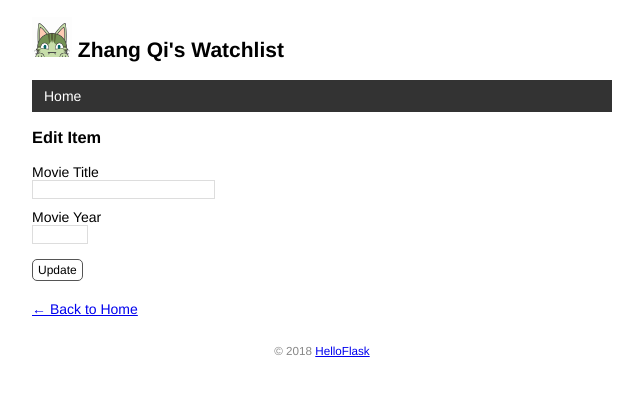
After one commit to nidenuoyan/flask-noob, a Flask app: template templates/edit.html in a window 1280 px wide. The commit adds this page. Shown: the top 396 px of the page, without its empty margins (318-961 px from the left). Run offline with Flask 3, Linux system fonts and the light colour scheme; the template is opened without the code that fills it: values that come from a table or form of the project are taken from there, others are empty; some libraries are stand-ins or nearby versions.

Commit message:
更新模板

```diff
--- a/app.py
+++ b/app.py
@@ -1,72 +1,112 @@
-from flask import Flask,url_for,render_template,request,flash,redirect
+from flask import Flask, url_for, render_template, request, flash, redirect
 from flask_sqlalchemy import SQLAlchemy
 
-import os
-import sys
-
-WIN = sys.platform.startswith('win')
-if WIN:  # 如果是 Windows 系统，使用三个斜线
-    prefix = 'sqlite:///'
-else:  # 否则使用四个斜线
-    prefix = 'sqlite:////'
+# 移除冗余导入（sys、os、psycopg2，无需再适配SQLite路径）
 
 app = Flask(__name__)
 
-app.config['SQLALCHEMY_DATABASE_URI'] = prefix + os.path.join(app.root_path, 'data.db')
-app.config['SQLALCHEMY_TRACK_MODIFICATIONS'] = False  # 关闭对模型修改的监控
-# 在扩展类实例化前加载配置
+# 1. 保留SECRET_KEY，支持flash()和session功能
+app.config['SECRET_KEY'] = 'your-secret-key-here'  # 生产环境使用secrets.token_hex(16)生成随机字符串
+
+# 2. 配置MySQL数据库连接（核心：不使用pymysql，依赖mysqlclient驱动）
+# 连接格式：mysql://[用户名]:[密码]@[主机地址]:[端口]/[数据库名]?charset=utf8mb4
+app.config['SQLALCHEMY_DATABASE_URI'] = 'mysql://root:123456@localhost:3306/flask_movie_db?charset=utf8mb4'
+# 解释：
+# - root：MySQL用户名（可替换为你的自定义用户名，如user）
+# - your_mysql_password：MySQL用户密码（替换为你的实际MySQL密码，不能为空请填写）
+# - localhost：MySQL主机地址（本地服务填localhost，远程服务填对应IP）
+# - 3306：MySQL默认端口（未修改则保持不变）
+# - flask_movie_db：步骤1中创建的MySQL数据库名（需与实际创建的一致）
+
+# 3. 关闭模型修改监控，提升性能
+app.config['SQLALCHEMY_TRACK_MODIFICATIONS'] = False
+
+# 初始化SQLAlchemy（关联Flask应用）
 db = SQLAlchemy(app)
 
-class User(db.Model):  # 表名将会是 user（自动生成，小写处理）
-    id = db.Column(db.Integer, primary_key=True)  # 主键
-    name = db.Column(db.String(20))  # 名字
+# 定义数据模型（与之前一致，无需修改，SQLAlchemy自动适配MySQL表结构）
+class User(db.Model):
+    id = db.Column(db.Integer, primary_key=True)  # 主键，MySQL自动支持自增
+    name = db.Column(db.String(20))  # 对应MySQL的VARCHAR(20)
 
 
-class Movie(db.Model):  # 表名将会是 movie
-    id = db.Column(db.Integer, primary_key=True)  # 主键
-    title = db.Column(db.String(60))  # 电影标题
-    year = db.Column(db.String(4))  # 电影年份
+@app.context_processor
+def inject_user():
+    user = User.query.first()  # 从数据库查询包含 name 的 user 对象
+    return dict(user=user)  # 传递给模板，模板中可通过 {{ user.name }} 访问
 
-name = 'Zhang Qi'
-movies = [
-    {'title': 'My Neighbor Totoro', 'year': '1988'},
-    {'title': 'Dead Poets Society', 'year': '1989'},
-    {'title': 'A Perfect World', 'year': '1993'},
-    {'title': 'Leon', 'year': '1994'},
-    {'title': 'Mahjong', 'year': '1996'},
-    {'title': 'Swallowtail Butterfly', 'year': '1996'},
-    {'title': 'King of Comedy', 'year': '1999'},
-    {'title': 'Devils on the Doorstep', 'year': '1999'},
-    {'title': 'WALL-E', 'year': '2008'},
-    {'title': 'The Pork of Music', 'year': '2012'},
-]
+class Movie(db.Model):
+    id = db.Column(db.Integer, primary_key=True)
+    title = db.Column(db.String(60))  # 对应MySQL的VARCHAR(60)
+    year = db.Column(db.String(4))  # 对应MySQL的VARCHAR(4)
 
+# 4. 初始化数据库表和默认数据（应用上下文内执行）
+with app.app_context():
+    # 创建所有数据表（若表已存在，不会重复创建，安全执行）
+    db.create_all()
+    # 初始化默认用户数据（避免User.query.first()返回None）
+    if not User.query.first():
+        user = User(name='Zhang Qi')
+        db.session.add(user)
+        db.session.commit()
 
+# 5. 主页视图函数（逻辑与之前一致，无需修改）
 @app.route('/',methods=['GET', 'POST'])
 def index():
-    if request.method == 'POST':  # 判断是否是 POST 请求
+    if request.method == 'POST':
         # 获取表单数据
-        title = request.form.get('title')  # 传入表单对应输入字段的 name 值
+        title = request.form.get('title')
         year = request.form.get('year')
         # 验证数据
         if not title or not year or len(year) > 4 or len(title) > 60:
-            flash('Invalid input.')  # 显示错误提示
-            return redirect(url_for('index'))  # 重定向回主页
-        # 保存表单数据到数据库
-        movie = Movie(title=title, year=year)  # 创建记录
-        db.session.add(movie)  # 添加到数据库会话
-        db.session.commit()  # 提交数据库会话
-        flash('Item created.')  # 显示成功创建的提示
-        return redirect(url_for('index'))  # 重定向回主页
+            flash('Invalid input.')
+            return redirect(url_for('index'))
+        # 保存到MySQL数据库
+        movie = Movie(title=title, year=year)
+        db.session.add(movie)
+        db.session.commit()
+        flash('Item created.')
+        return redirect(url_for('index'))
 
     user = User.query.first()
     movies = Movie.query.all()
     return render_template('index.html', user=user, movies=movies)
 
-@app.errorhandler(404)  # 传入要处理的错误代码
-def page_not_found(e):  # 接受异常对象作为参数
+# 6. 404错误处理（逻辑不变）
+@app.errorhandler(404)
+def page_not_found(e):
     user = User.query.first()
-    return render_template('404.html', user=user), 404  # 返回模板和状态码
+    return render_template('404.html', user=user), 404
+
+@app.route('/edit/<int:movie_id>', methods=['GET', 'POST'])
+def edit(movie_id):
+    # 1. 正确查询 movie 对象，不存在则返回 404
+    movie = Movie.query.get_or_404(movie_id)
+
+    # 2. POST 请求处理（数据更新，可选，不影响变量传递）
+    if request.method == 'POST':
+        title = request.form.get('title')
+        year = request.form.get('year')
+        if not title or not year or len(year) > 4 or len(title) > 60:
+            flash('Invalid input.')
+            return redirect(url_for('edit', movie_id=movie_id))
+        movie.title = title
+        movie.year = year
+        db.session.commit()
+        flash('Movie updated.')
+        return redirect(url_for('index'))
+
+    # 3. 关键：将 movie 变量传递给 edit.html（变量名 movie 与 HTML 中一致）
+    return render_template('edit.html', movie=movie)
+
+
+@app.route('/movie/delete/<int:movie_id>', methods=['POST'])  # 限定只接受 POST 请求
+def delete(movie_id):
+    movie = Movie.query.get_or_404(movie_id)  # 获取电影记录
+    db.session.delete(movie)  # 删除对应的记录
+    db.session.commit()  # 提交数据库会话
+    flash('Item deleted.')
+    return redirect(url_for('index'))  # 重定向回主页
 
 if __name__ == '__main__':
     app.run(debug=True)
--- /dev/null
+++ b/client.py
@@ -0,0 +1,6 @@
+import requests
+
+user_info = {'name': 'letian', 'password': '123'}
+r = requests.post("http://127.0.0.1:5000/register", data=user_info)
+
+print(r.text)
--- a/hw.py
+++ /dev/null
@@ -1,3 +0,0 @@
-from app import db
-
-db.create_all()
--- a/static/style.css
+++ b/static/style.css
@@ -102,3 +102,31 @@ input[name=year] {
     border-color: #b8daff;
     border-radius: 5px;
 }
+
+.inline-form {
+    display: inline;
+}
+
+nav ul {
+    list-style-type: none;
+    margin: 0;
+    padding: 0;
+    overflow: hidden;
+    background-color: #333;
+}
+
+nav li {
+    float: left;
+}
+
+nav li a {
+    display: block;
+    color: white;
+    text-align: center;
+    padding: 8px 12px;
+    text-decoration: none;
+}
+
+nav li a:hover {
+    background-color: #111;
+}
--- a/templates/base.html
+++ b/templates/base.html
@@ -1,5 +1,38 @@
-<!-- 插入到页面标题上方 -->
-{% for message in get_flashed_messages() %}
-    <div class="alert">{{ message }}</div>
-{% endfor %}
-<h2>...</h2>
+<!DOCTYPE html>
+<html lang="en">
+<head>
+    {% block head %}
+    <meta charset="utf-8">
+    <meta name="viewport" content="width=device-width, initial-scale=1.0">
+    <!-- 仅展示 user.name，不定义（定义在 app.py 中） -->
+    <title>{{ user.name }}'s Watchlist</title>
+    <link rel="icon" href="{{ url_for('static', filename='favicon.ico') }}">
+    <!-- 保留外部 CSS 文件引入，你的单独 style.css 会生效 -->
+    <link rel="stylesheet" href="{{ url_for('static', filename='style.css') }}" type="text/css">
+    {% endblock %}
+</head>
+<body>
+    <!-- 展示 user.name，不定义 -->
+    <h2>
+        <img alt="Avatar" class="avatar" src="{{ url_for('static', filename='images/avatar.png') }}">
+        {{ user.name }}'s Watchlist
+    </h2>
+
+    <nav>
+        <ul>
+            <li><a href="{{ url_for('index') }}">Home</a></li>
+        </ul>
+    </nav>
+
+    <!-- Flash 消息（依赖 style.css 中的 .alert 样式） -->
+    {% for message in get_flashed_messages() %}
+        <div class="alert">{{ message }}</div>
+    {% endfor %}
+
+    {% block content %}{% endblock %}
+
+    <footer>
+        <small>&copy; 2018 <a href="http://helloflask.com/tutorial">HelloFlask</a></small>
+    </footer>
+</body>
+</html>
--- /dev/null
+++ b/templates/edit.html
@@ -0,0 +1,31 @@
+{% extends 'base.html' %}
+
+{% block head %}
+<!-- 继承 base.html 的 head 全部内容（编码、样式等） -->
+{{ super() }}
+<!-- 重写页面标题，保持与站点风格统一 -->
+<title>Edit Movie - {{ user.name }}'s Watchlist</title>
+{% endblock %}
+
+{% block content %}
+<h3>Edit Item</h3>
+<!-- 编辑表单：保持核心功能，优化布局和可访问性 -->
+<form method="post">
+    <div>
+        <!-- 新增 label 与输入框关联，提升可访问性（点击标签可聚焦输入框） -->
+        <label for="title">Movie Title</label><br>
+        <input type="text" name="title" id="title" autocomplete="off" required value="{{ movie.title|default('') }}">
+    </div>
+    <div style="margin-top: 10px;">
+        <label for="year">Movie Year</label><br>
+        <input type="text" name="year" id="year" autocomplete="off" required value="{{ movie.year|default('') }}">
+    </div>
+    <!-- 移除冗余的 name="submit"（视图函数不依赖该属性，简化代码） -->
+    <input class="btn" type="submit" value="Update" style="margin-top: 15px;">
+</form>
+
+<!-- 保留返回主页链接，保持导航便捷性 -->
+<p style="margin-top: 20px;">
+    <a href="{{ url_for('index') }}">← Back to Home</a>
+</p>
+{% endblock %}
```
Also changed, not shown: lianxi1.py (added, +23 -0 lines), templates/index.html (+21 -31 lines), 1 other file.
